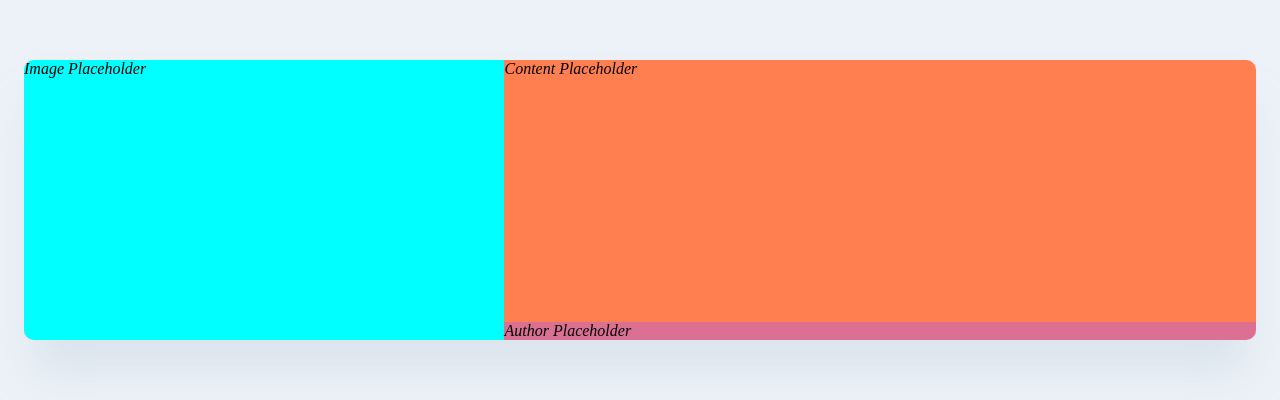
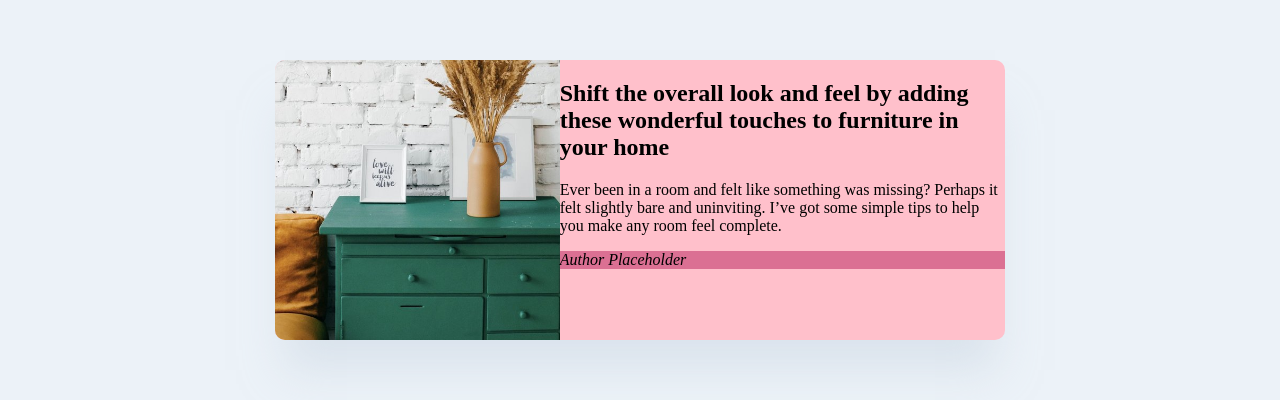
Before and after one commit to markup-mitchell/FEM-article-component-svelte, a Svelte app: page / in a window 1280 px wide. Shown: the part 200-600 px from the top of the page. Built offline with nearby package versions, Linux system fonts and the light colour scheme.

Commit message:
include image, tweak rules

```diff
--- a/src/App.svelte
+++ b/src/App.svelte
@@ -1,9 +1,16 @@
 <script>
 	import Card from './components/Card.svelte';
+	import Content from './components/Content.svelte';
+	let ArticleImage = '../images/drawers.jpg';
 </script>
 
 <main>
-	<Card/>
+	<Card>
+		<img slot="article__image" src={ArticleImage} alt="">
+		<div slot="article__content">
+			<Content />
+		</div>
+	</Card>
 </main>
 
 <style>
@@ -16,4 +23,11 @@
 		align-items: center;
 		padding: 0 1.5rem
 	}
+
+	img {
+		width: 100%;
+		height: 100%;
+		object-fit: cover;
+		object-position: 0;
+	}
 </style>
--- a/src/components/Card.svelte
+++ b/src/components/Card.svelte
@@ -1,6 +1,7 @@
 <style>
   .card__wrapper {
     width: 100%;
+    max-width: 730px; /* change to rem */
     height: 512px;
     max-height: 280px;
     border-radius: 0.625rem;
@@ -63,7 +64,6 @@
 
 </style>
 
-
 <div class="card__wrapper pink">
   <article class="article">
     <div class="article__image-wrapper">
--- /dev/null
+++ b/src/components/Content.svelte
@@ -0,0 +1,11 @@
+
+
+<div class="content">
+
+  <h2>
+    Shift the overall look and feel by adding these wonderful touches to furniture in your home
+  </h2>
+  <p>
+    Ever been in a room and felt like something was missing? Perhaps it felt slightly bare and uninviting. I’ve got some simple tips to help you make any room feel complete.
+  </p>
+</div>
--- a/src/main.js
+++ b/src/main.js
@@ -1,10 +1,7 @@
 import App from './App.svelte';
 
 const app = new App({
-	target: document.body,
-	props: {
-		name: 'world'
-	}
+  target: document.body
 });
 
 export default app;
```
Also changed, not shown: public/images/drawers.jpg (added).
